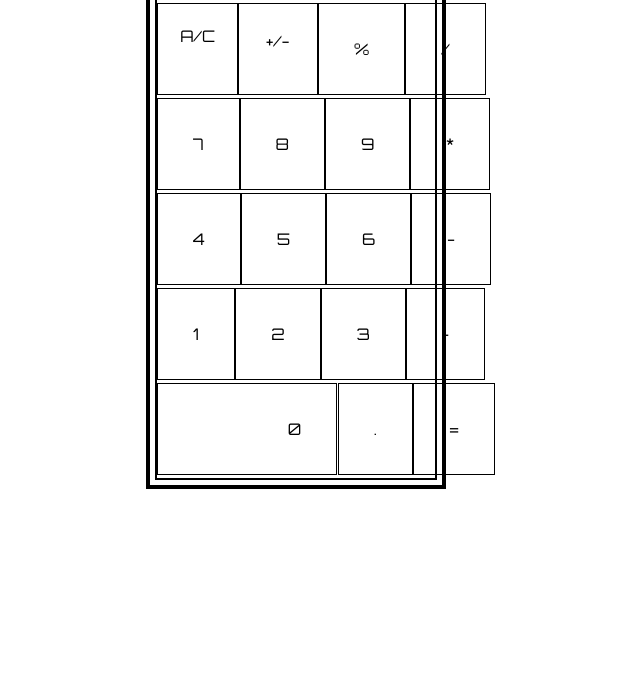
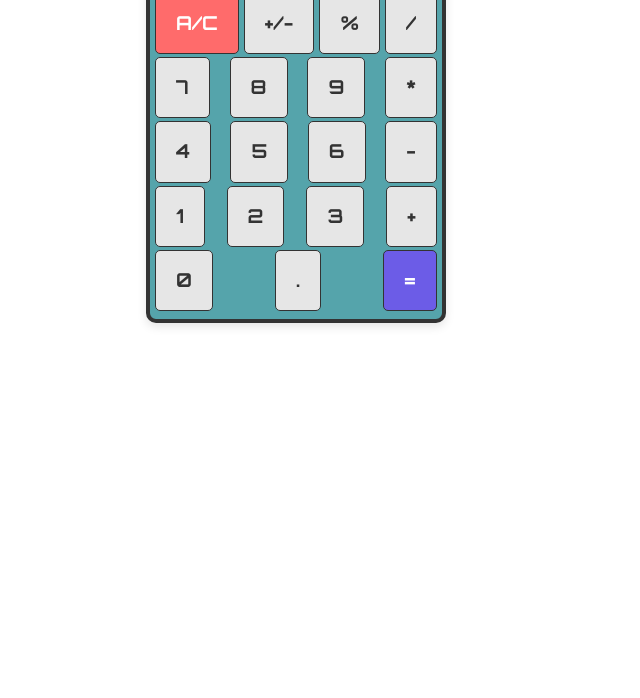
Before and after one commit to MDIMACat/calculator, a website: page index.html in a window 1280 px wide. Shown: the part 102-800 px from the top of the page, without its empty margins (344-984 px from the left). Drawn offline with Linux system fonts and the light colour scheme; a web font is replaced by a local one.

Commit message:
fix styling

```diff
--- a/index.html
+++ b/index.html
@@ -16,37 +16,37 @@
   <body>
     <div class="calculator">
       <div class="answer-screen">
-        <p class="display-number">100</p>
+        <p class="display-number">0</p>
       </div>
       <div class="keypad">
         <div class="rows">
-          <div class="clear row-style">A/C</div>
-          <div class="negative-positive row-style">+/-</div>
-          <div class="percentage row-style">%</div>
-          <div class="divide row-style">/</div>
+          <div class="clear row-style"><p>A/C</p></div>
+          <div class="negative-positive row-style"><p>+/-</p></div>
+          <div class="percentage row-style"><p>%</p></div>
+          <div class="divide row-style"><p>/</p></div>
         </div>
         <div class="rows">
-          <div class="seven row-style">7</div>
-          <div class="eight row-style">8</div>
-          <div class="nine row-style">9</div>
-          <div class="multiply row-style">*</div>
+          <div class="seven row-style"><p>7</p></div>
+          <div class="eight row-style"><p>8</p></div>
+          <div class="nine row-style"><p>9</p></div>
+          <div class="multiply row-style"><p>*</p></div>
         </div>
         <div class="rows">
-          <div class="four row-style">4</div>
-          <div class="five row-style">5</div>
-          <div class="six row-style">6</div>
-          <div class="minus row-style">-</div>
+          <div class="four row-style"><p>4</p></div>
+          <div class="five row-style"><p>5</p></div>
+          <div class="six row-style"><p>6</p></div>
+          <div class="minus row-style"><p>-</p></div>
         </div>
         <div class="rows">
-            <div class="one row-style">1</div>
-            <div class="two row-style">2</div>
-            <div class="three row-style">3</div>
-            <div class="plus row-style">+</div>
+          <div class="one row-style"><p>1</p></div>
+          <div class="two row-style"><p>2</p></div>
+          <div class="three row-style"><p>3</p></div>
+          <div class="plus row-style"><p>+</p></div>
         </div>
         <div class="rows">
-            <div class="zero row-style">0</div>
-            <div class="dot row-style">.</div>
-            <div class="equal row-style">=</div>
+          <div class="zero row-style"><p>0</p></div>
+          <div class="dot row-style"><p>.</p></div>
+          <div class="equal row-style"><p>=</p></div>
         </div>
       </div>
     </div>
--- a/src/stylesheet/index.css
+++ b/src/stylesheet/index.css
@@ -16,12 +16,18 @@ body {
     position: relative;
     top: 20px;
     padding: 5px;
+    border: 4px solid #333;
+    border-radius: 10px;
+    box-shadow: 0 4px 10px rgba(0, 0, 0, 0.1);
+    background-color: #55a4ab;
 }
 
 .answer-screen   {
     border: 3px solid;
     margin-top: 5px;
     padding: 9px 5px;
+    border-radius: 5px;
+    background-color: #f9f9f9;
 }
 
 .display-number {
@@ -32,35 +38,56 @@ body {
  .keypad {
     margin-top: 2px;
     padding-top: 3px;
-    border: 2px solid;
  }
 
  .rows {
     display: flex;
-    justify-content: space-evenly;
+    justify-content: space-between;
+    align-items: center;
  }
 
  .row-style {
-    border: 0.5px solid;
-    padding: 35px;
+
     margin-bottom: 3px;
+    font-weight: 700;
+    border: 1px solid #333;
+    border-radius: 5px;
+    padding: 20px;
+    background-color: #e6e6e6;
+    font-weight: 700;
+    font-size: 1.2rem;
+    color: #333;
+    cursor: pointer;
+    transition: all 0.3s ease;
  }
 
- .clear {
-    padding: 22.2px;
- }
+ .row-style:hover {
+    background-color: #ccc;
+}
 
- .negative-positive {
-    padding: 27px;
- }
+.clear {
+    background-color: #ff6b6b;
+    color: #fff;
+}
+.clear:hover {
+    background-color: #e65c5c;
+}
 
- .zero {
-    position: relative;
-    right: 0.1%;
-    padding-left: 130px;
- }
+.equal {
+    background-color: #6c5ce7;
+    color: #fff;
+}
+.equal:hover {
+    background-color: #5a4fc4;
+}
 
- .dot, .equal {
-    position: relative;
-    left: 0.1%;
- }
+.dot, .equal {
+    text-align: center;
+}
+
+p {
+    margin: 0;
+    line-height: 1;
+    text-align: center;
+    width: 100%;
+}
```
